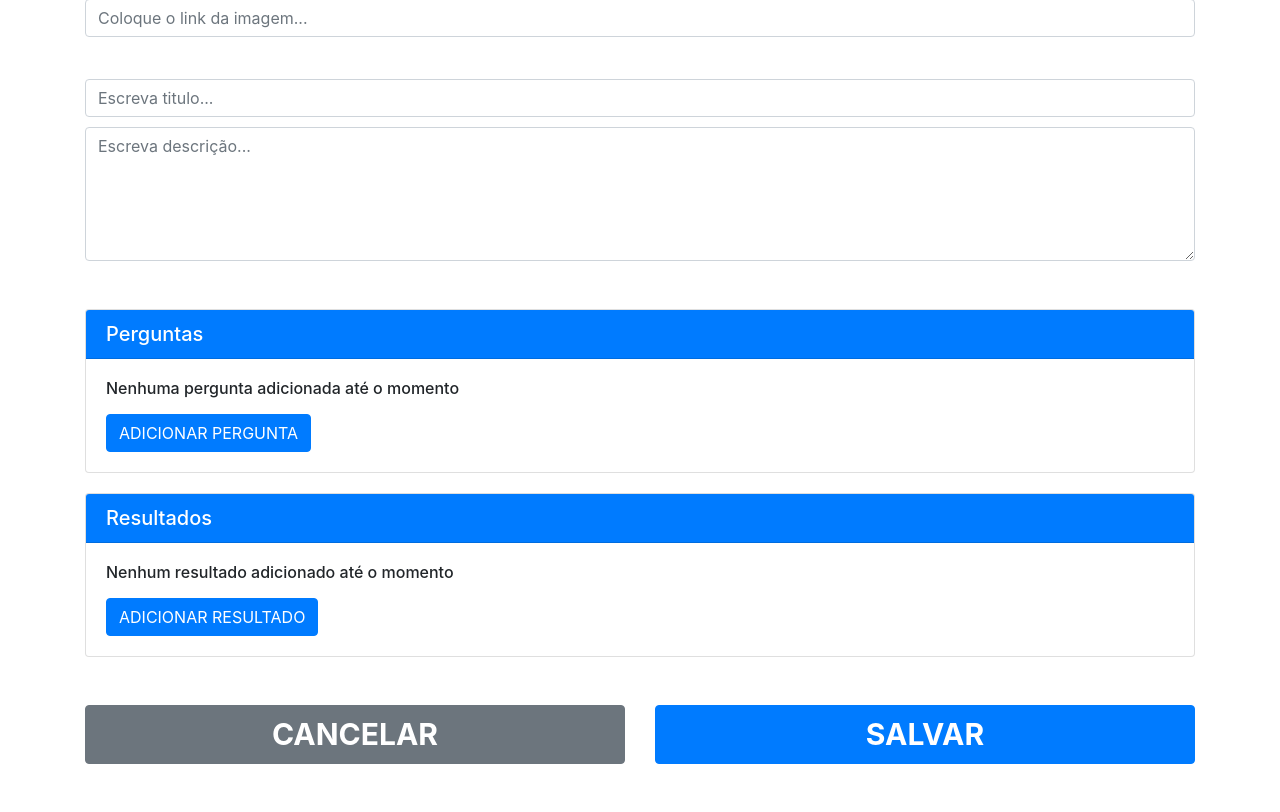
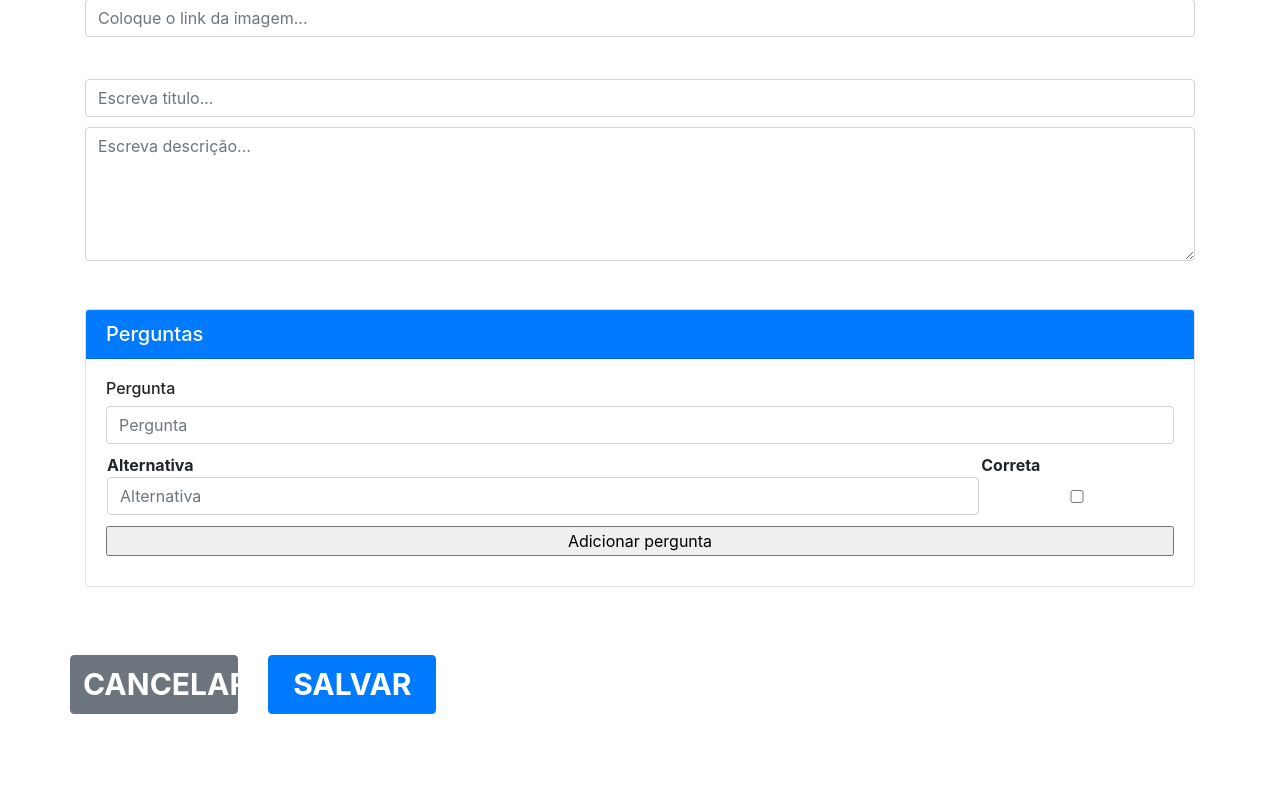
Before and after one commit to JonathanDeAlmeida/meuQuiz, a PHP site: page /quiz/index.php in a window 1280 px wide. Shown: the part 149-961 px from the top of the page. After the commit the page ends 863 px from the top, so only its background shows below. Run offline with PHP 8.4, Linux system fonts and the light colour scheme; some libraries are stand-ins or nearby versions.

Commit message:
Criarão de Quiz part1
Salva (Titulo, imagem, descrição e criador)
Card do quiz na tela de forma manual

```diff
--- a/login/index.php
+++ b/login/index.php
@@ -22,4 +22,8 @@
                 echo $mensagem;
             }
         break;
+        case 'sair':
+            session_unset();
+            echo "<script>location.href = 'login.php'</script>";
+        break;
     }
--- a/login/login.php
+++ b/login/login.php
@@ -1,3 +1,5 @@
+<?php
+?>
 <html>
 <head>
   <title>login</title>
--- a/quiz/biblioteca_banco_quiz.php
+++ b/quiz/biblioteca_banco_quiz.php
@@ -1,6 +1,6 @@
 <?php
 function obterConexao(){
-    $conexao = mysqli_connect('127.0.0.1','root','root_2626','meuquiz') or die('Erro ao conectar ao banco de dados');
+    $conexao = mysqli_connect('127.0.0.1','root','','meuquiz') or die('Erro ao conectar ao banco de dados');
     return $conexao;
 }
 
@@ -46,4 +46,12 @@ function verificaUsuario($login, $senha) {
         return "UsuarioRegistrado";
     }
 }
+
+function criarQuiz($titulo, $descricao, $imagem, $criador){
+    $conexao = obterConexao();
+    $sql = "INSERT INTO quiz (titulo,descricao,imagem,criador_id) VALUES ('$titulo','$descricao','$imagem',$criador)";
+    var_dump($sql);
+    mysqli_query($conexao,$sql);
+    echo "<script>location.href='../principal/principal.php';</script>";
+}
 ?>
--- a/quiz/cadastro.php
+++ b/quiz/cadastro.php
@@ -1,42 +1,80 @@
 <html>
 <head>
+    <?php
+        require_once "biblioteca_banco_quiz.php";
+        if(isset($_REQUEST["titulo"]) && isset($_REQUEST["descricao"]) && isset($_REQUEST["imagem"])){
+            session_start();
+            criarQuiz($_REQUEST["titulo"], $_REQUEST["descricao"], $_REQUEST["imagem"], $_SESSION["id"]);
+        }
+    ?>
     <title>criar</title>
-  <link rel="stylesheet" href="https://use.fontawesome.com/releases/v5.0.10/css/all.css" integrity="sha384-+d0P83n9kaQMCwj8F4RJB66tzIwOKmrdb46+porD/OvrJ+37WqIM7UoBtwHO6Nlg" crossorigin="anonymous">
+    <link rel="stylesheet" href="https://use.fontawesome.com/releases/v5.0.10/css/all.css"
+          integrity="sha384-+d0P83n9kaQMCwj8F4RJB66tzIwOKmrdb46+porD/OvrJ+37WqIM7UoBtwHO6Nlg" crossorigin="anonymous">
     <meta charset="utf-8">
     <link href="../bootstrap/css/bootstrap.min.css" rel="stylesheet">
     <link href="../estilo/estilo.css" rel="stylesheet">
+    <script src="http://code.jquery.com/jquery-1.11.3.min.js"></script>
+
+    <script>
+        function adicionarAlternativa(){
+            $("table").append(
+                "<tr id=\"alternativa\">\n" +
+                "<div>\n" +
+                " <td><input class=\"form-control w-100 d-inline\" placeholder=\"Alternativa\"></td>\n" +
+                "<td><input class=\"\" type=\"checkbox\"></td>\n" +
+                "</div>\n" +
+                "</tr>");
+        }
+        function adicionarPergunta(){
+            $("table").append(
+                "<tr id=\"alternativa\">\n" +
+                "<div>\n" +
+                " <td><input class=\"form-control w-100 d-inline\" placeholder=\"Alternativa\"></td>\n" +
+                "<td><input class=\"\" type=\"checkbox\"></td>\n" +
+                "</div>\n" +
+                "</tr>");
+        }
+    </script>
 </head>
 <body>
 <?php
     include "../template/menu.php";
 ?>
 
+<form method="post">
     <div class="container mt-70">
         <div class="row">
             <div class="col-md-12">
                 <div class="row mb-5">
                     <div class="col-md-12 mb-4">
-          <input class="form-control d-inline" placeholder="Coloque o link da imagem...">
+                        <input class="form-control d-inline" placeholder="Coloque o link da imagem..." max="500" name="imagem">
                     </div>
                     <div class="col-md-12">
                         <div class="mt-2">
-            <input class="form-control w-100 d-inline" placeholder="Escreva titulo...">
+                            <input class="form-control w-100 d-inline" placeholder="Escreva titulo..." name="titulo">
                         </div>
-          <textarea class="form-control w-100" rows="5" placeholder="Escreva descrição..."></textarea>
+                        <textarea class="form-control w-100" rows="5" placeholder="Escreva descrição..." name="descricao"></textarea>
                     </div>
                 </div>
                 <div class="card">
                     <h5 class="card-header card-quiz">Perguntas</h5>
                     <div class="card-body">
-          <h6>Nenhuma pergunta adicionada até o momento</h6>
-          <a href="../pergunta/cadastro.php" class="btn btn-primary mt-2">Adicionar Pergunta </a>
+                        <h6>Pergunta</h6>
+                        <input class="form-control w-100 d-inline" placeholder="Pergunta" name="pergunta">
+                        <table style="width:100%">
+                            <tr>
+                                <th>Alternativa</th>
+                                <th>Correta</th>
+                            </tr>
+                            <tr id="alternativa">
+                                <div>
+                                    <td><input class="form-control w-100 d-inline" placeholder="Alternativa" name="alternativa[]"></td>
+                                    <td><input class="" type="checkbox" name="resposta[]"></td>
                                 </div>
+                            </tr>
+                        </table>
+                        <input type="button" onclick="adicionarAlternativa()" value="Adicionar pergunta">
                     </div>
-      <div class="card">
-        <h5 class="card-header card-quiz">Resultados</h5>
-        <div class="card-body">
-          <h6>Nenhum resultado adicionado até o momento</h6>
-          <a href="../resultado/cadastro.php" class="btn btn-primary mt-2">Adicionar Resultado </a>
                 </div>
             </div>
             <div class="mb-5 mt-5 row">
@@ -49,7 +87,7 @@ include "../template/menu.php";
             </div>
         </div>
     </div>
-</div>
+</form>
 
 </body>
 </html>
--- a/template/menu.php
+++ b/template/menu.php
@@ -1,3 +1,11 @@
+<?php
+session_start();
+if(!isset($_SESSION["nome"])){
+    $autenticado = false;
+}else{
+    $autenticado = true;
+}
+?>
 <nav class="navbar navbar-dark navbar-expand-sm">
     <div class="container">
         <a class="navbar-brand" href="principal.php">
@@ -11,7 +19,7 @@
                     <a class="nav-link" href="../quiz/cadastro.php"> CRIAR </a>
                 </li>
                 <li class="nav-item">
-                    <a class="nav-link" href="../login/login.php">SAIR </a>
+                    <a class="nav-link" href="../login/index.php?acao=sair">SAIR </a>
                 </li>
             </ul>
             <form class="form-inline my-3 pt-2 my-lg-0">
@@ -21,7 +29,13 @@
                 </button>
                 <ul class="navbar-nav mr-auto">
                     <li class="nav-item">
-                        <a class="nav-link" href="../login/login.php"> Login </a>
+                        <a class="nav-link" href="../login/login.php"> <?php
+                            if($autenticado){
+                                echo $_SESSION["nome"];
+                            }else{
+                                echo "login";
+                            }
+                            ?> </a>
                     </li>
                 </ul>
             </form>
```
Also changed, not shown: login/biblioteca_banco_login.php (+16 -2 lines), principal/biblioteca_banco_principal.php (+25 -0 lines), principal/principal.php (+13 -23 lines). Lines whose indentation alone changed are shown as unchanged.
